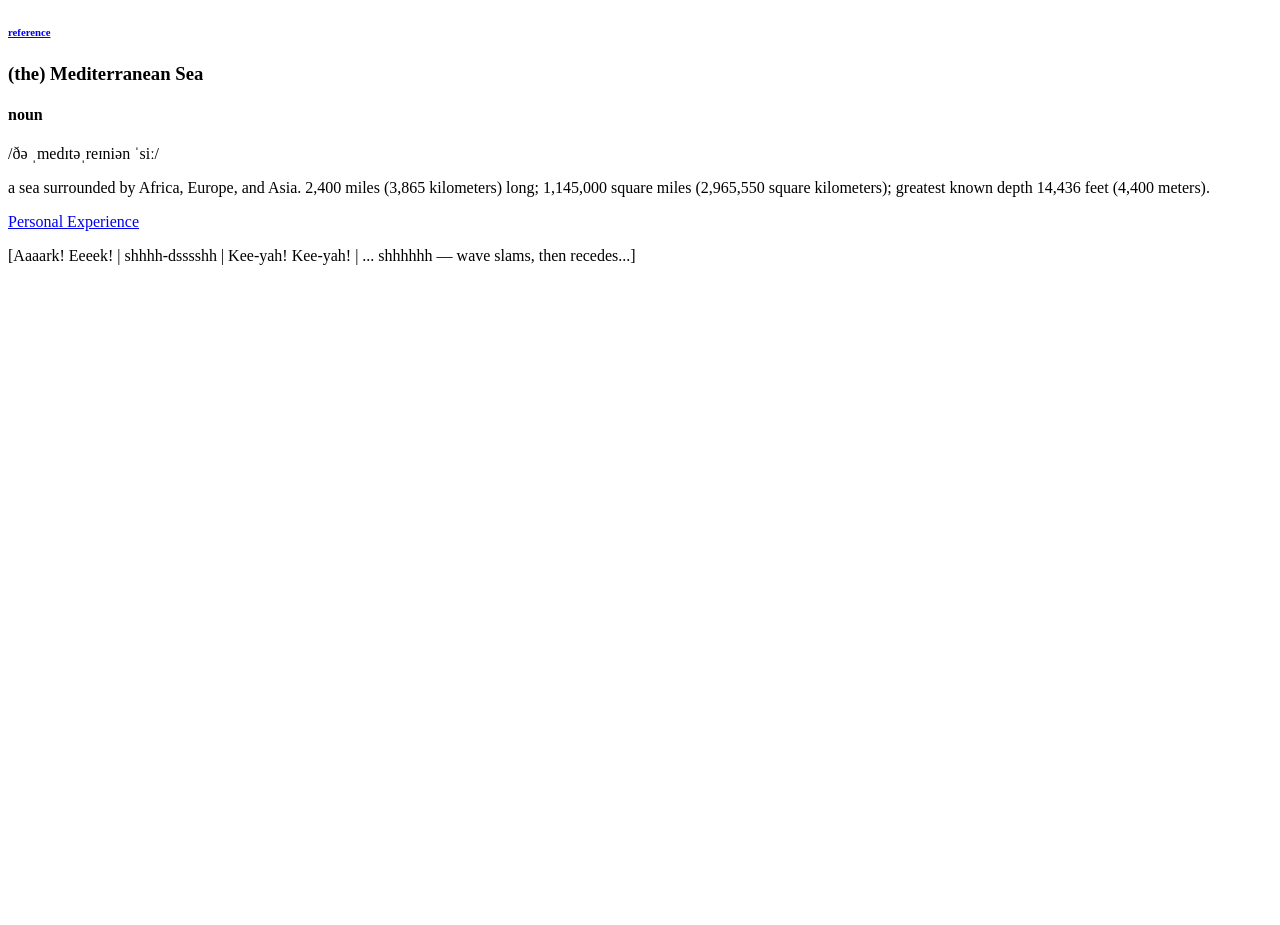
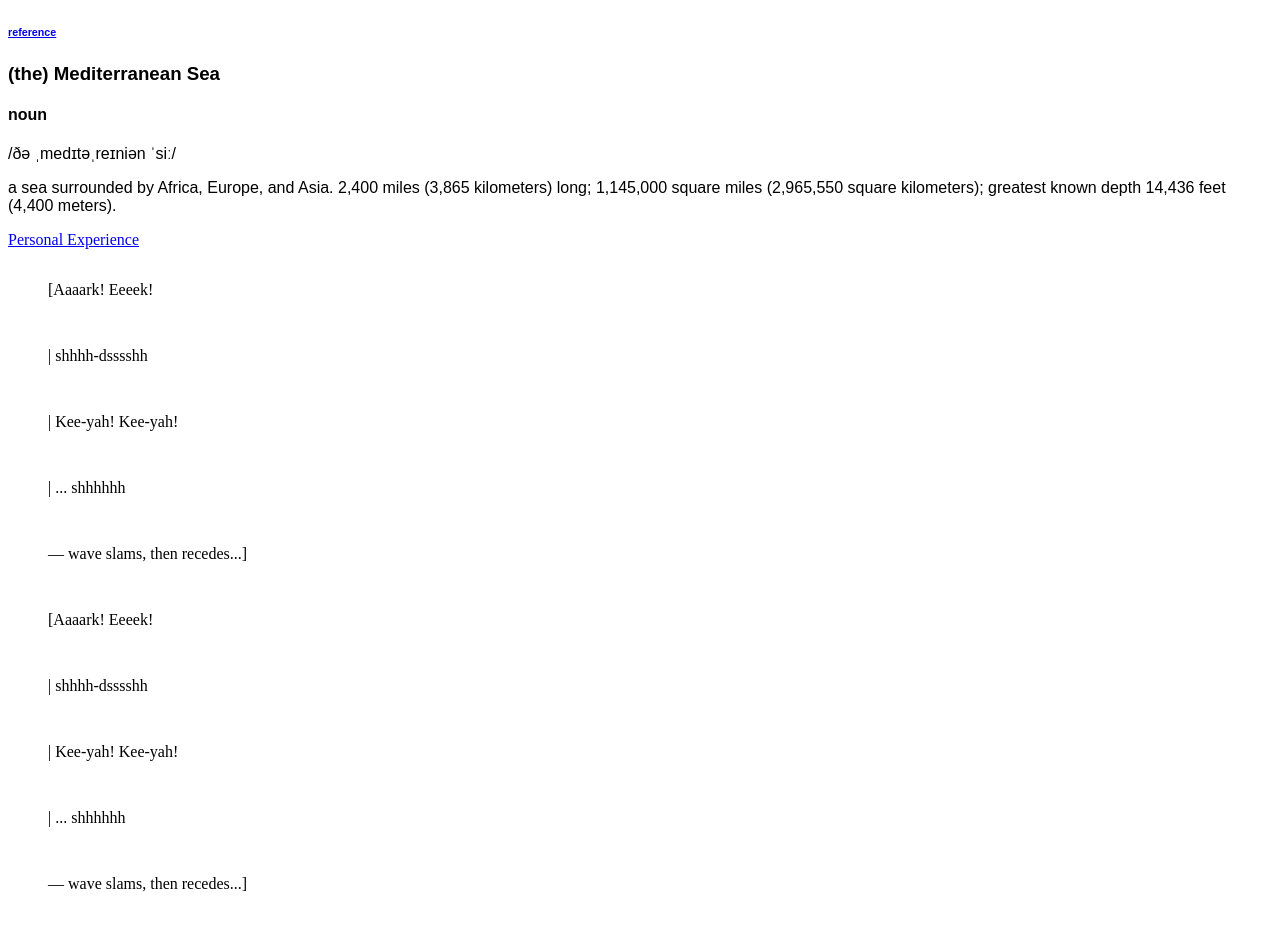
Before and after one commit to ayaelzein/my-fav-place, a plain HTML site: page index.html in a window 1280 px wide. Shown: the part 437-1362 px from the top of the page. Before the commit the page ends 800 px from the top, so only its background shows below. Drawn offline with Linux system fonts and the light colour scheme.

Commit message:
adding font style per section

```diff
--- a/index.html
+++ b/index.html
@@ -3,24 +3,32 @@
     <head>
         <meta charset="UTF-8" />
         <meta name="viewport" content="width=device-width, initial-scale=1.0" />
+        <link rel="stylesheet" href="style.css"/>
         <title>My Favorite Place</title>
     </head>
 
     <body>
 
         <nav>
+            <div class="barlow-medium">
                 <p>The Mediterranean Sea</p>
+            </div>
         </nav>
 
         <main>
             <img src="sea.gif" alt="quick logo" width="1000" height="384"/>
+            <div class="barlow-regular">
                 <h6><a href="https://pin.it/4rO8hEoDo">reference</a></h6></main>
+            </div>
+
 
             <article>
+                <div class="barlow-regular">
                     <h3>(the) Mediterranean Sea</h3>
                     <h4>noun</h4>
                     <p>/ðə ˌmedɪtəˌreɪniən ˈsiː/</p>
                     <p>a sea surrounded by Africa, Europe, and Asia. 2,400 miles (3,865 kilometers) long; 1,145,000 square miles (2,965,550 square kilometers); greatest known depth 14,436 feet (4,400 meters).</p>
+                </div>
             </article>
 
             <section>
@@ -29,7 +37,22 @@
         </main>
 
         <footer>
-            <p>[Aaaark! Eeeek! | shhhh-dsssshh | Kee-yah! Kee-yah! | ... shhhhhh — wave slams, then recedes...]</p>
+            <div class="marquee-footer">
+                <div class="marquee-footer-tracker">
+                    <div class=".atkinson-hyperlegible-mono">
+                        <p>[Aaaark! Eeeek!</p>
+                        <p>| shhhh-dsssshh</p>
+                        <p>| Kee-yah! Kee-yah!</p>
+                        <p>| ... shhhhhh</p>
+                        <p>— wave slams, then recedes...]</p>
+                        <p aria-hidden="true">[Aaaark! Eeeek!</p>
+                        <p aria-hidden="true">| shhhh-dsssshh</p>
+                        <p aria-hidden="true">| Kee-yah! Kee-yah!</p>
+                        <p aria-hidden="true">| ... shhhhhh</p>
+                        <p aria-hidden="true">— wave slams, then recedes...]</p>
+                    </div>
+                </div>
+            </div>
         </footer>
 
     </body>
```
Lines whose indentation alone changed are shown as unchanged.
